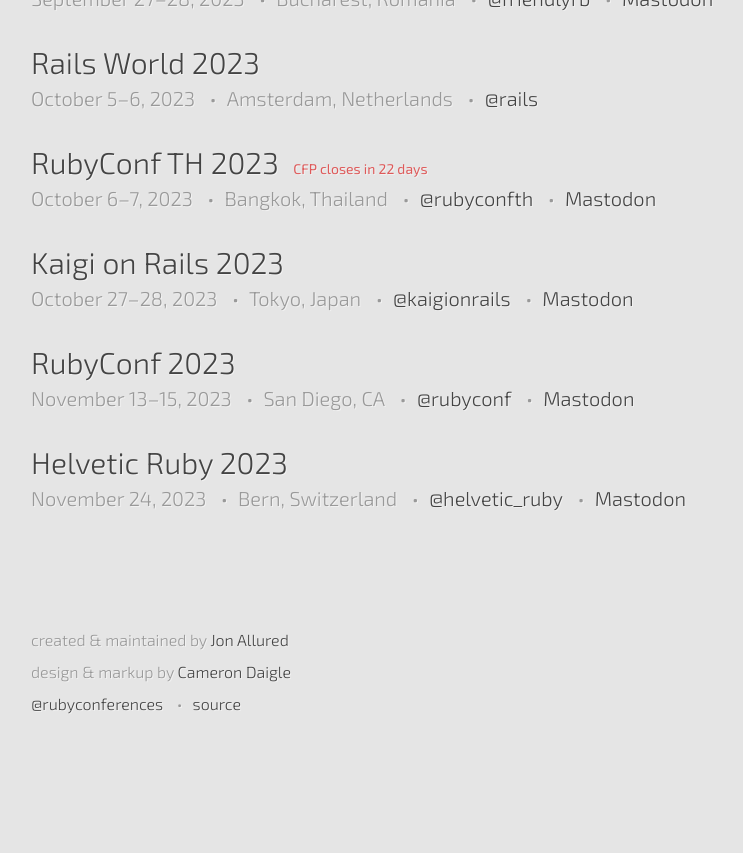
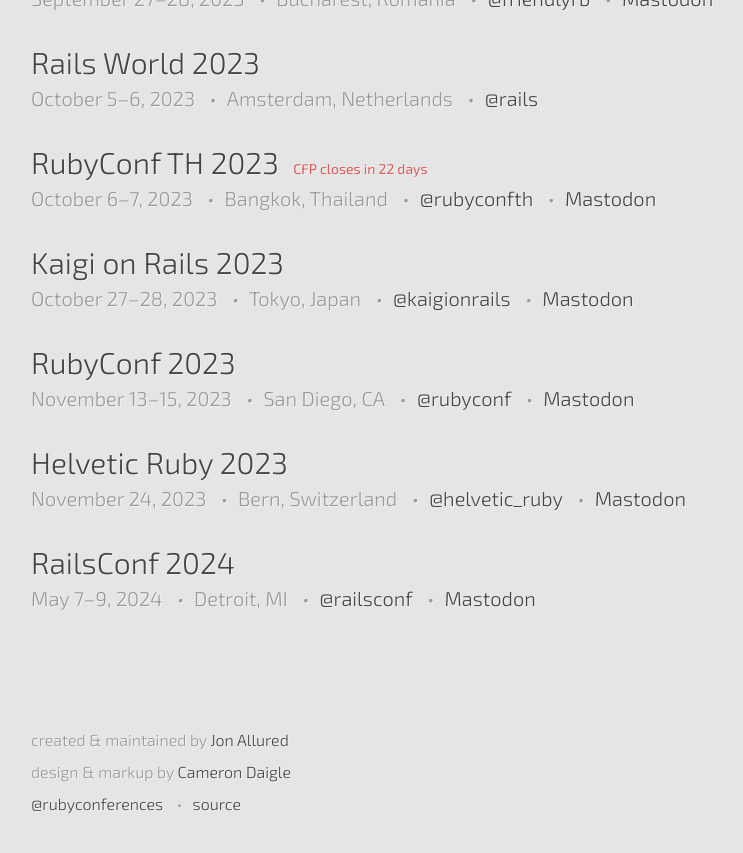
Before and after one commit to ruby-conferences/ruby-conferences.github.io, a Jekyll site: the page built from index.html, in a window 1280 px wide and 900 px high, scrolled down 1418 px. Shown: the top 853 px of the window, without its empty margins (209-952 px from the left). Built offline with Jekyll 4.4.1, drawn with Linux system fonts in a browser that asks for light colours; before the commit the page ends 2218 px from its top, so only the background shows below that.

Commit message:
Add RailsConf 2024

```diff
--- a/_data/conferences.yml
+++ b/_data/conferences.yml
@@ -2306,3 +2306,11 @@
   url: https://helvetic-ruby.ch
   twitter: helvetic_ruby
   mastodon: https://ruby.social/@helvetic_ruby
+
+- name: RailsConf 2024
+  location: Detroit, MI
+  start_date: 2024-05-07
+  end_date: 2024-05-09
+  url: https://www.railsconf.com
+  twitter: railsconf
+  mastodon: https://ruby.social/@railsconf
```
